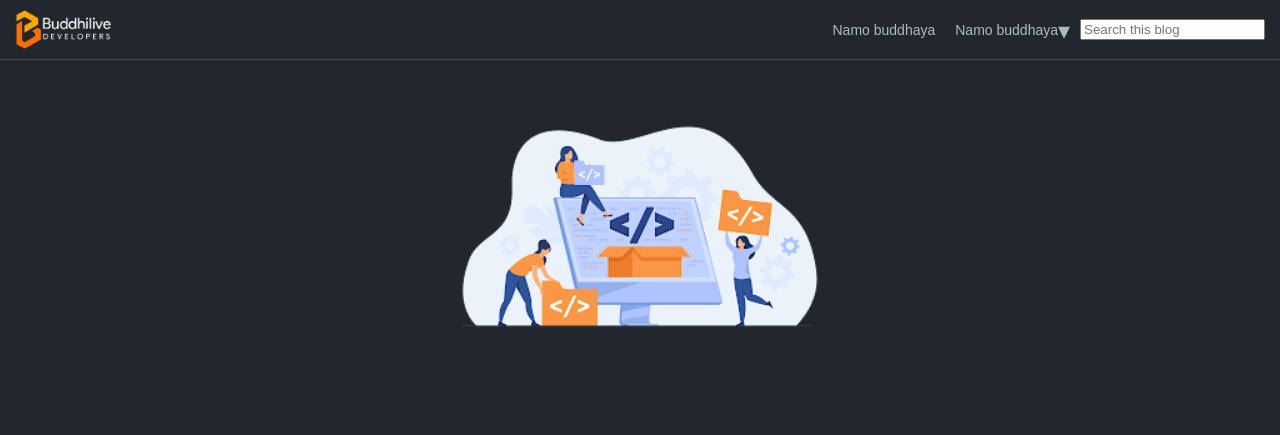
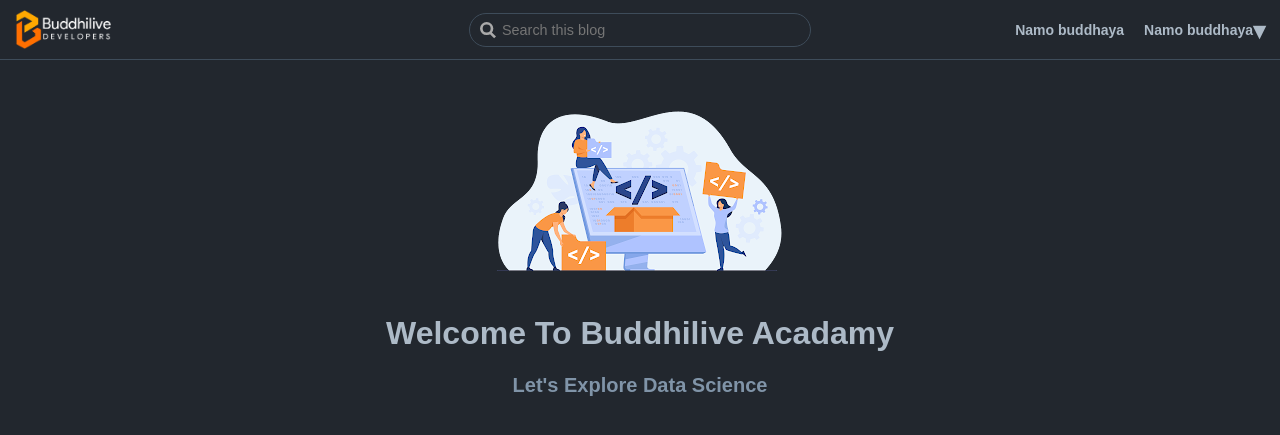
Before and after one commit to Buddhilive/docspresso-theme, a PHP site: page / in a window 1280 px wide. Shown: the top 435 px of the page. Run offline with PHP 8.4, Linux system fonts and the light colour scheme; some web fonts are replaced.

Commit message:
home page header added

```diff
--- a/index.html
+++ b/index.html
@@ -18,6 +18,11 @@
             <div class="navbar__logo--wrapper">
                 <img src="images/buddhi_Cognitive_header.png" alt="" class="navbar__logo--img">
             </div>
+            <div class="navbar__search">
+                <form action="/p/search.html" target="_top">
+                    <input aria-label="Search this blog" autocomplete="off" name="q" placeholder="Search this blog" value="">
+                </form>
+            </div>
             <div class="navbar__menu">
                 <ul class="navbar__menu--list">
                     <a href="/" class="navbar__menu--item">
@@ -35,15 +40,7 @@
                             </ul>
                         </li>
                     </a>
-                    <li class="navbar__search">
-                        <form action="/p/search.html" target="_top">
-                            <div class="search-input">
-                                <input aria-label="Search this blog" autocomplete="off" name="q" placeholder="Search this blog" value="">
-                            </div>
-                        </form>
-                    </li>
                 </ul>
-
             </div>
         </nav>
     </header>
@@ -53,6 +50,8 @@
             <div class="home__header--wrapper">
                 <img src="images/buddhilive-home-banner.png" alt="" class="home__header--banner">
             </div>
+            <h1>Welcome to Buddhilive Acadamy</h1>
+            <p>Let's explore data science</p>
         </div>
     </main>
 
--- a/scss/components/_home.scss
+++ b/scss/components/_home.scss
@@ -1,15 +1,28 @@
 .home {
     &__header {
         display: flex;
-        flex-direction: row;
+        flex-direction: column;
         justify-content: center;
         align-items: center;
         &--wrapper {
-            padding: 40px;
+            padding: 30px 0 0;
         }
         &--banner {
-            max-height: 300px;
-            min-height: 250px;
+            max-height: 250px;
+            min-height: 150px;
+        }
+        h1 {
+            color: $primary_text_color;
+            text-align: center;
+            text-transform: capitalize;
+        }
+        p {
+            color: $secondary_dark_text_color;
+            text-align: center;
+            text-transform: capitalize;
+            font-weight: 600;
+            margin-top: 0;
+            font-size: 20px;
         }
     }
 }
--- a/scss/components/_navbar.scss
+++ b/scss/components/_navbar.scss
@@ -29,6 +29,7 @@
             justify-content: space-around;
             gap: 10px;
             font-size: 14px;
+            font-weight: 700;
             align-content: center;
             .submenu-container {
                 align-self: center;
@@ -89,5 +90,25 @@
     }
     &__search {
         align-self: center;
+        position: absolute;
+        left: 50%;
+        transform: translateX(-50%);
+        input {
+            cursor: text;
+            width: 300px;
+            max-width: 360px;
+            height: 2rem;
+            color: $primary_text_color;
+            display: inline-block;
+            border: 1px solid $default_border_color;
+            border-radius: 2rem;
+            font-size: .9rem;
+            line-height: 2rem;
+            padding: 0 0.5rem 0 2rem;
+            outline: 0;
+            transition: all ease .3s;
+            background: $darktheme_background_color url(/images/search.0782d0d1.svg)0.6rem 0.5rem no-repeat;
+            background-size: 1rem;
+        }
     }
 }
--- a/scss/components/_variables.scss
+++ b/scss/components/_variables.scss
@@ -4,3 +4,4 @@ $default_border_color: #3e4c5a; // #eaecef;
 $theme_color: #efa71b;
 //text colors
 $primary_text_color: #adbac7;
+$secondary_dark_text_color: #8094a8;
--- a/scss/main.css
+++ b/scss/main.css
@@ -2,10 +2,10 @@
   display: -webkit-box;
   display: -ms-flexbox;
   display: flex;
-  -webkit-box-orient: horizontal;
+  -webkit-box-orient: vertical;
   -webkit-box-direction: normal;
-      -ms-flex-direction: row;
-          flex-direction: row;
+      -ms-flex-direction: column;
+          flex-direction: column;
   -webkit-box-pack: center;
       -ms-flex-pack: center;
           justify-content: center;
@@ -15,12 +15,27 @@
 }
 
 .home__header--wrapper {
-  padding: 40px;
+  padding: 30px 0 0;
 }
 
 .home__header--banner {
-  max-height: 300px;
-  min-height: 250px;
+  max-height: 250px;
+  min-height: 150px;
+}
+
+.home__header h1 {
+  color: #adbac7;
+  text-align: center;
+  text-transform: capitalize;
+}
+
+.home__header p {
+  color: #8094a8;
+  text-align: center;
+  text-transform: capitalize;
+  font-weight: 600;
+  margin-top: 0;
+  font-size: 20px;
 }
 
 .navbar__wrapper {
@@ -73,6 +88,7 @@
       justify-content: space-around;
   gap: 10px;
   font-size: 14px;
+  font-weight: 700;
   -ms-flex-line-pack: center;
       align-content: center;
 }
@@ -145,6 +161,29 @@
   -ms-flex-item-align: center;
       -ms-grid-row-align: center;
       align-self: center;
+  position: absolute;
+  left: 50%;
+  -webkit-transform: translateX(-50%);
+          transform: translateX(-50%);
+}
+
+.navbar__search input {
+  cursor: text;
+  width: 300px;
+  max-width: 360px;
+  height: 2rem;
+  color: #adbac7;
+  display: inline-block;
+  border: 1px solid #3e4c5a;
+  border-radius: 2rem;
+  font-size: .9rem;
+  line-height: 2rem;
+  padding: 0 0.5rem 0 2rem;
+  outline: 0;
+  -webkit-transition: all ease .3s;
+  transition: all ease .3s;
+  background: #22272e url(/images/search.0782d0d1.svg) 0.6rem 0.5rem no-repeat;
+  background-size: 1rem;
 }
 
 body {
@@ -153,4 +192,16 @@ body {
   font-family: 'Montserrat', sans-serif;
   background-color: #22272e;
 }
+
+header {
+  position: fixed;
+  width: 100%;
+  top: 0;
+  z-index: 100;
+  background-color: #22272e;
+}
+
+main {
+  margin-top: 60px;
+}
 /*# sourceMappingURL=main.css.map */
--- a/scss/main.scss
+++ b/scss/main.scss
@@ -7,3 +7,15 @@ body {
     font-family: 'Montserrat', sans-serif;
     background-color: $darktheme_background_color;
 }
+
+header {
+    position: fixed;
+    width: 100%;
+    top: 0;
+    z-index: 100;
+    background-color: $darktheme_background_color;
+}
+
+main {
+    margin-top: 60px;
+}
```
Also changed, not shown: images/search.0782d0d1.svg (added), 1 other file.
